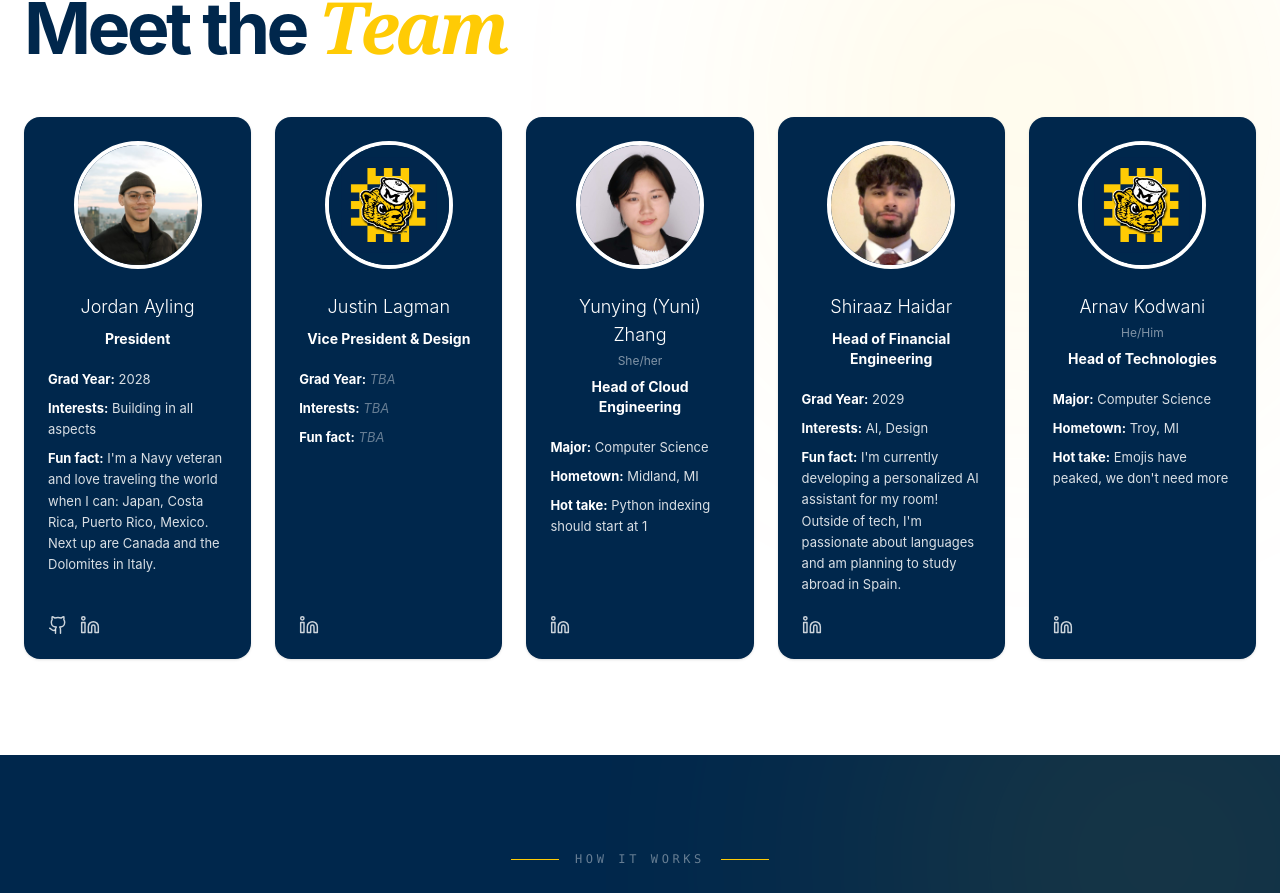
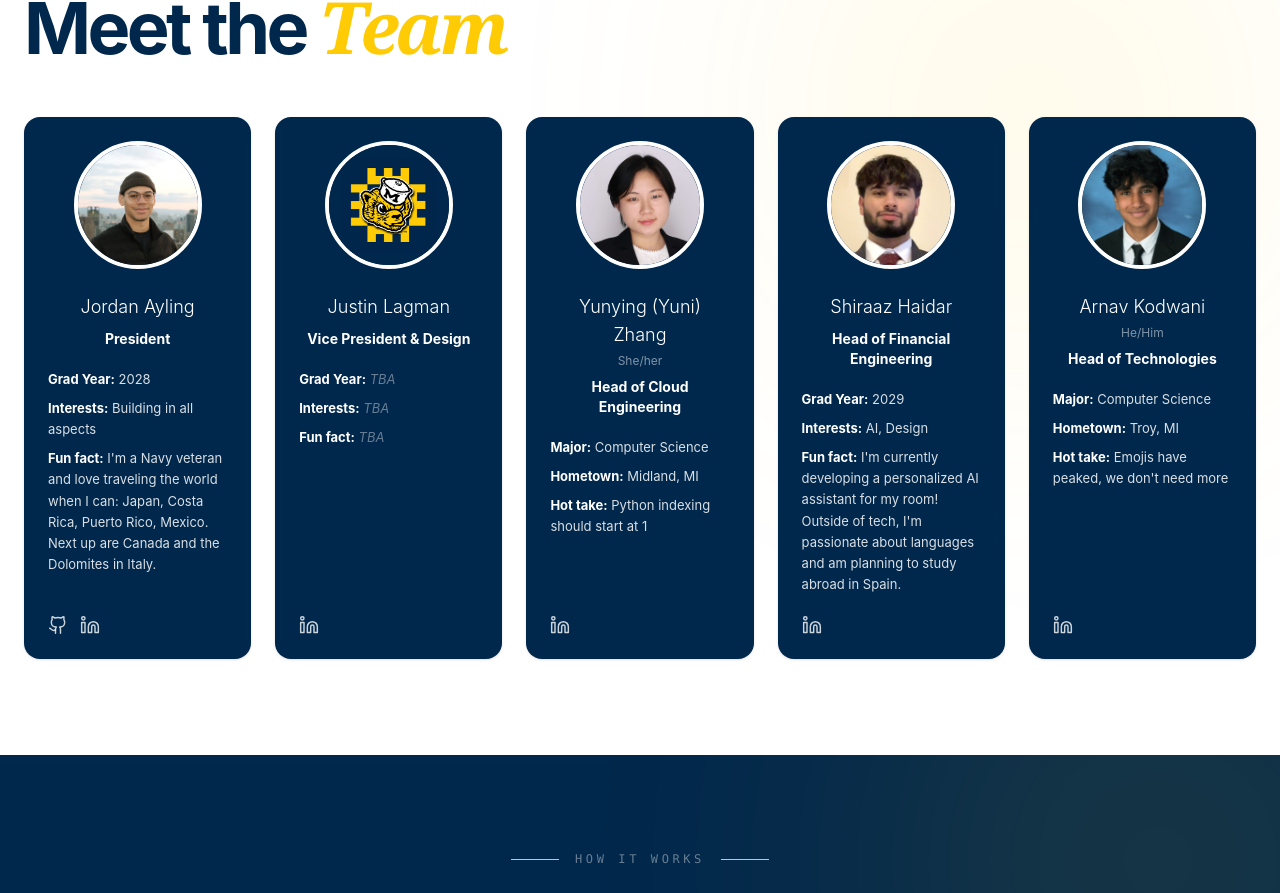
Before and after one commit to AWS-SBG/aws-webpage, a React (Vite) app: page / in a window 1280 px wide. Shown: the part 4221-5114 px from the top of the page. Built offline with nearby package versions, Linux system fonts and the light colour scheme.

Commit message:
Add Arnav Kodwani's headshot
Source was already square and well framed, so it is uncropped — just
converted PNG to JPEG at q92 (87 KB down to 12 KB). It is 256x256 rather
than the 512x512 of the other headshots; left at native size rather than
upscaled, so it may look slightly soft on 3x displays.

```diff
--- a/src/app/components/Projects.tsx
+++ b/src/app/components/Projects.tsx
@@ -87,6 +87,7 @@ const team: TeamMember[] = [
     interests: [],
     funFact: '',
     hotTake: "Emojis have peaked, we don't need more",
+    image: '/team/arnav-kodwani.jpg',
     socials: { linkedin: 'https://www.linkedin.com/in/arnavkodwani/' },
   },
 ];
```
Also changed, not shown: public/team/arnav-kodwani.jpg (added).
